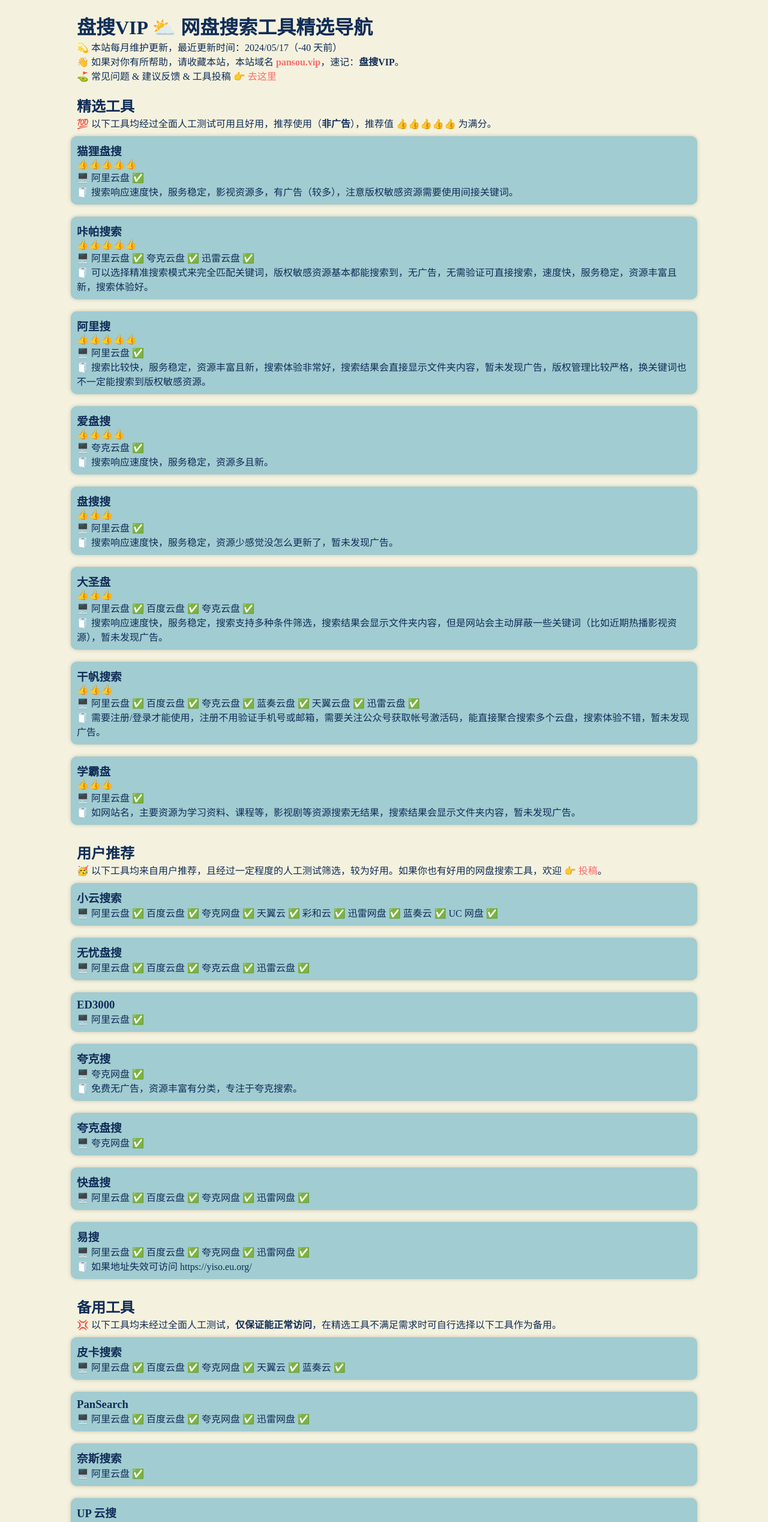
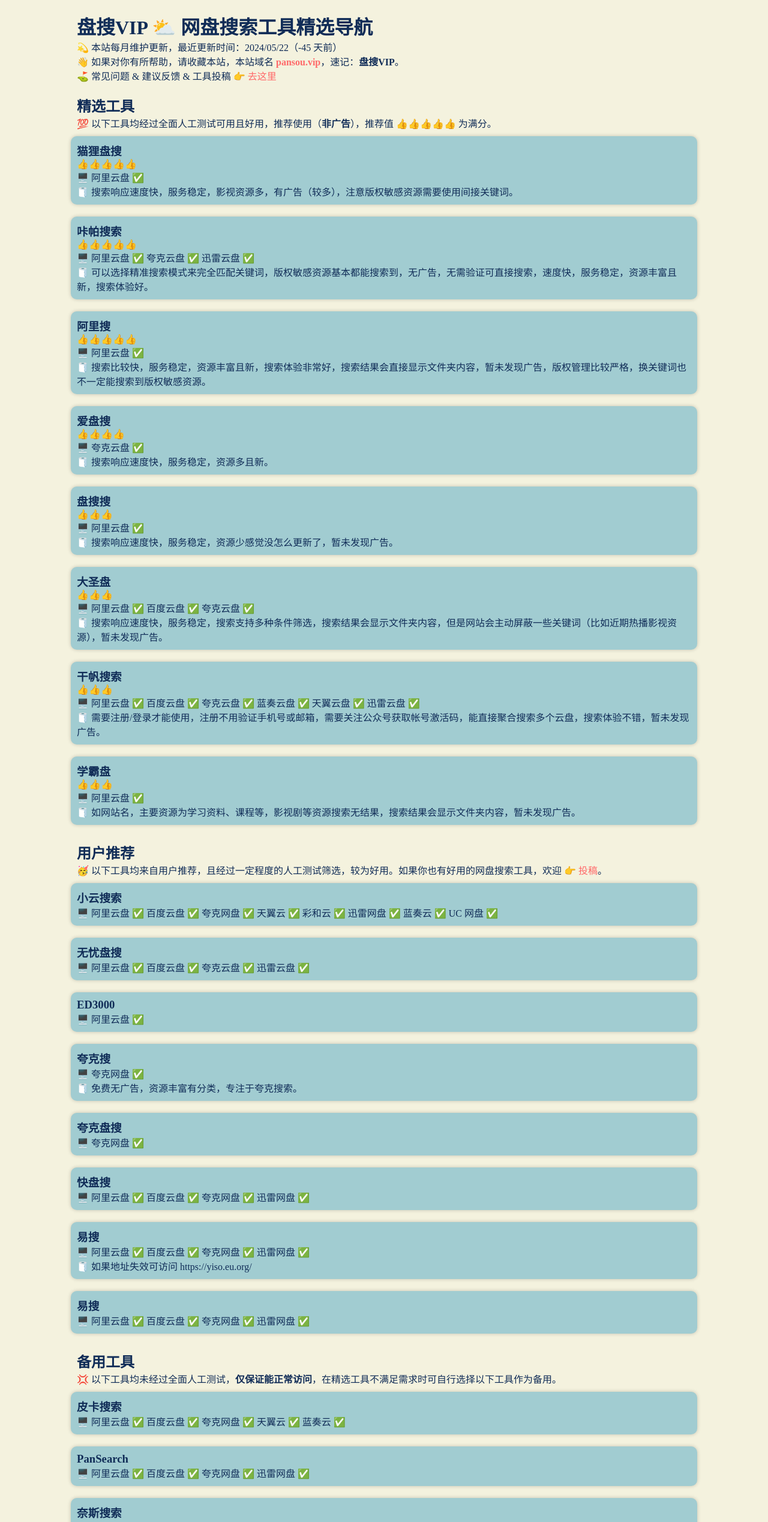
Before and after one commit to rokcso/pansou-vip, a Next.js app: page / in a window 1280 px wide. Shown: the top 2537 px of the page at 60% size. Built offline with nearby package versions, Linux system fonts and the light colour scheme.

Commit message:
add site

```diff
--- a/components/layout.js
+++ b/components/layout.js
@@ -2,7 +2,7 @@
 import Link from "next/link";
 
 export default function Layout({ children }) {
-  const lastUpdateDateString = "2024/05/17";
+  const lastUpdateDateString = "2024/05/22";
   const currentDate = new Date();
   const lastUpdateDate = new Date(lastUpdateDateString);
   const daysAgo = Math.floor(
--- a/public/userRecommendedSitesData.json
+++ b/public/userRecommendedSitesData.json
@@ -54,5 +54,13 @@
         "score": "",
         "platform": "阿里云盘 ✅ 百度云盘 ✅ 夸克网盘 ✅ 迅雷网盘 ✅",
         "briefIntro": "如果地址失效可访问 https://yiso.eu.org/"
+    },
+    {
+        "id": "alipanso_cc",
+        "name": "易搜",
+        "link": "https://www.alipanso.cc/",
+        "score": "",
+        "platform": "阿里云盘 ✅ 百度云盘 ✅ 夸克网盘 ✅ 迅雷网盘 ✅",
+        "briefIntro": ""
     }
 ]
```
